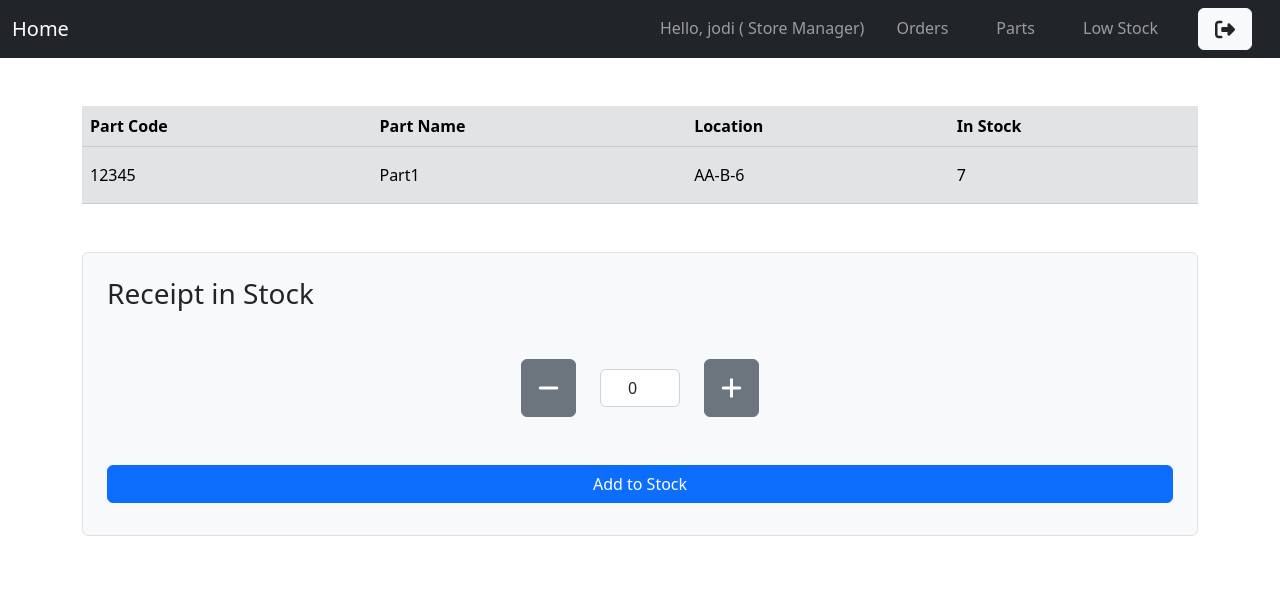
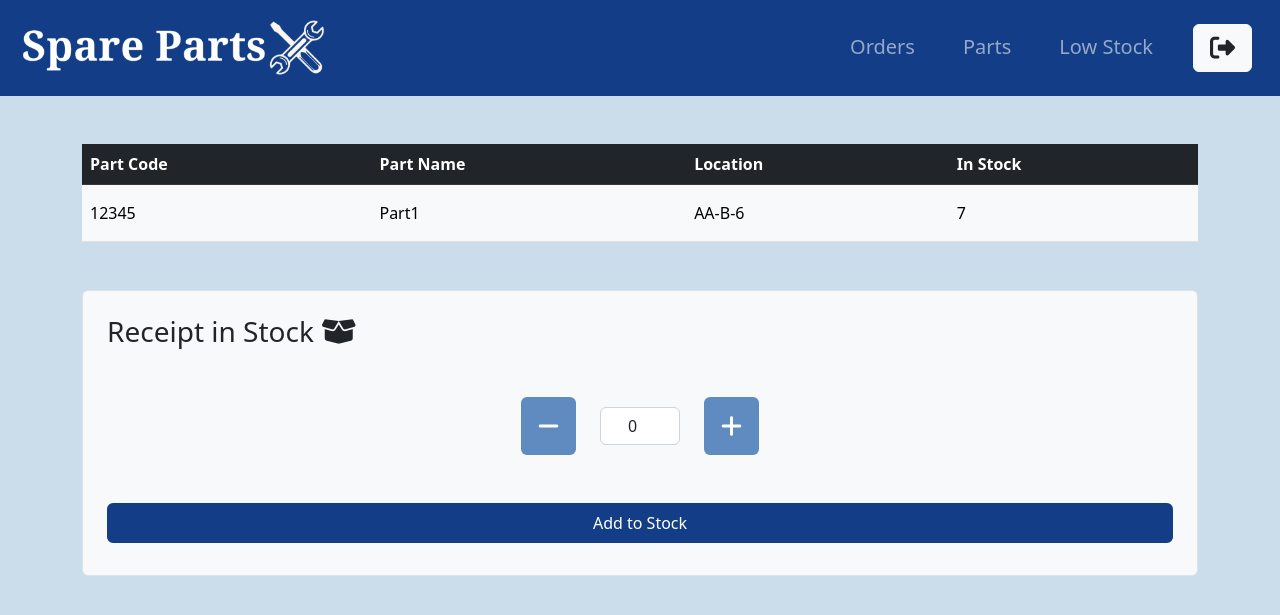
Before and after one commit to jodi-curtis/spare-parts, a Django app: page /parts/list/1 in a window 1280 px wide. Shown: the top 615 px of the page. Run offline with Django 5.2, Linux system fonts and the light colour scheme; a user stored in the database is signed in; data comes from the database, SQL or seed files in the repository; both versions use the stored data as it was after the commit; some libraries are stand-ins or nearby versions.

Commit message:
More styling

```diff
--- a/parts/templates/parts/base.html
+++ b/parts/templates/parts/base.html
@@ -17,10 +17,12 @@
 </head>
 <body>
     <!--Menu-->
-    <nav class="navbar navbar-expand-lg navbar-dark bg-dark mb-5" id="menu">
+    <nav class="navbar navbar-expand-lg navbar-dark mb-5" id="menu">
         <div class="container-fluid">
             <!--Link to home page-->
-            <a class="navbar-brand" href="{% url 'login-success' %}">Home</a>
+            <a class="navbar-brand" href="{% url 'login-success' %}">
+                <img src="{% static 'images/logo.png' %}" alt="Logo" id="logo">
+            </a>
             <!--Navbar toggle button for smaller screens-->
             <button class="navbar-toggler" type="button" data-bs-toggle="collapse" data-bs-target="#navbarNavDropdown" aria-controls="navbarNavDropdown" aria-expanded="false" aria-label="Toggle navigation">
                 <span class="navbar-toggler-icon"></span>
@@ -29,9 +31,6 @@
             <div class="collapse navbar-collapse justify-content-end" id="navbarNavDropdown">
                 <ul class="navbar-nav text-center">
                     {% if user.is_authenticated %}
-                        <span class="navbar-text mx-2">Hello, {{ user.username }} ( {{ user.profile.get_user_group_display  }})</span>
-
-
                         {% if user.profile.user_group == 'engineer' %}
                             <li class="nav-item mx-3">
                                 <a class="nav-link {% if request.resolver_match.url_name == 'parts-home' %}active{% endif %}" href="{% url 'parts-home' %}">Dashboard</a>
--- a/parts/templates/parts/home.html
+++ b/parts/templates/parts/home.html
@@ -7,7 +7,7 @@
                 <!--Search bar-->
                 <input type="text" name="searchVal" class="form-control me-4 input" placeholder="Search for part by code or name" value="{{ search_value }}">
                 <!--Search button-->
-                <button type="submit" class="btn btn-primary me-2"><i class="fa-solid fa-magnifying-glass fa-xl"></i></button>
+                <button type="submit" class="btn btn-dark-bg me-2"><i class="fa-solid fa-magnifying-glass fa-xl"></i></button>
             </div>
         </form>
     </div>
@@ -17,10 +17,10 @@
         <!--Orders split by status using bootstrap tabs-->
         <ul class="nav nav-tabs" id="projectsTabs" role="tablist">
             <li class="nav-item" role="presentation">
-                <button class="nav-link active" id="current-tab" data-bs-toggle="tab" data-bs-target="#current" type="button" role="tab" aria-controls="current" aria-selected="true">Current Orders<span class="badge rounded-pill bg-danger mx-2">{{ current_orders_count }}</span></button>
+                <button class="nav-link active order-tab" id="current-tab" data-bs-toggle="tab" data-bs-target="#current" type="button" role="tab" aria-controls="current" aria-selected="true">Current Orders<span class="badge rounded-pill bg-danger mx-2">{{ current_orders_count }}</span></button>
             </li>
             <li class="nav-item" role="presentation">
-                <button class="nav-link" id="past-tab" data-bs-toggle="tab" data-bs-target="#past" type="button" role="tab" aria-controls="past" aria-selected="false">Past Orders<span class="badge rounded-pill bg-danger mx-2">{{ past_orders_count }}</span></button>
+                <button class="nav-link order-tab" id="past-tab" data-bs-toggle="tab" data-bs-target="#past" type="button" role="tab" aria-controls="past" aria-selected="false">Past Orders<span class="badge rounded-pill bg-danger mx-2">{{ past_orders_count }}</span></button>
             </li>
         </ul>
 
--- a/parts/templates/parts/low_stock.html
+++ b/parts/templates/parts/low_stock.html
@@ -1,6 +1,6 @@
 {% extends "parts/base.html" %}
 {% block content %}
-    <h1 class="my-5">Low Stock</h1>
+    <h1 class="my-5">Low Stock <i class="fa-solid fa-circle-exclamation"></i></h1>
 
     <!--Table showing list of parts-->
     <table class="table table-light parts">
@@ -26,7 +26,7 @@
             {% else %}
                 <!--If no parts found, show not found message-->
                 <tr>
-                    <td colspan="3">No parts found...</td>
+                    <td colspan="4">No parts found...</td>
                 </tr>
             {% endif %}
         </tbody>
--- a/parts/templates/parts/part_detail.html
+++ b/parts/templates/parts/part_detail.html
@@ -2,8 +2,8 @@
 {% block content %}
 
     <!--Table showing part details-->
-    <table class="table table-secondary mb-5 parts">
-        <thead>
+    <table class="table table-light mb-5 parts">
+        <thead class="table-dark">
             <tr>
                 <th class="py-2">Part Code</th>
                 <th class="py-2">Part Name</th>
@@ -29,13 +29,13 @@
         <!--Form to receipt into stock-->
         <form method="post" class="p-4 border rounded bg-light">
             {% csrf_token %}
-            <h3>Receipt in Stock</h3>
+            <h3>Receipt in Stock <i class="fa-solid fa-box-open"></i></h3>
             <div class="form-group d-flex justify-content-center align-items-center my-5">
-                <button type="button" class="btn btn-secondary p-3" id="minus-btn-receipt"><i class="fa-solid fa-minus fa-xl"></i></button>
+                <button type="button" class="btn btn-minus p-3" id="minus-btn-receipt"><i class="fa-solid fa-minus fa-xl"></i></button>
                 <input type="number" id="stock_input" name="receipt_quantity" class="form-control text-center mx-4" value="0" readonly required style="max-width: 80px;">
-                <button type="button" class="btn btn-secondary p-3" id="plus-btn-receipt"><i class="fa-solid fa-plus fa-xl"></i></button>
+                <button type="button" class="btn btn-plus p-3" id="plus-btn-receipt"><i class="fa-solid fa-plus fa-xl"></i></button>
             </div>
-            <button type="submit" class="btn btn-primary mt-5 mb-2 w-100 d-block mx-auto">Add to Stock</button>
+            <button type="submit" class="btn btn-light-bg mt-5 mb-2 w-100 d-block mx-auto">Add to Stock</button>
         </form>
 
     {% endif %}
@@ -44,13 +44,13 @@
         <!--Form to add to order-->
         <form method="post" class="p-4 border rounded bg-light">
             {% csrf_token %}
-            <h3>Order</h3>
+            <h3>Order <i class="fa-solid fa-cart-plus"></i></h3>
             <div class="form-group d-flex justify-content-center align-items-center my-5">
-                <button type="button" class="btn btn-secondary p-3" id="minus-btn-order"><i class="fa-solid fa-minus fa-xl"></i></button>
+                <button type="button" class="btn btn-minus p-3" id="minus-btn-order"><i class="fa-solid fa-minus fa-xl"></i></button>
                 <input type="number" id="order_input" name="order_quantity" class="form-control text-center mx-4" value="0" readonly required style="max-width: 80px;">
-                <button type="button" class="btn btn-secondary p-3" id="plus-btn-order"><i class="fa-solid fa-plus fa-xl"></i></button>
+                <button type="button" class="btn btn-plus p-3" id="plus-btn-order"><i class="fa-solid fa-plus fa-xl"></i></button>
             </div>
-            <button type="submit" class="btn btn-primary mt-5 mb-2 w-100 d-block mx-auto">Add to Order</button>
+            <button type="submit" class="btn btn-light-bg mt-5 mb-2 w-100 d-block mx-auto">Add to Order</button>
         </form>
     {% endif %}
 
--- a/parts/templates/parts/part_list.html
+++ b/parts/templates/parts/part_list.html
@@ -1,13 +1,13 @@
 {% extends "parts/base.html" %}
 {% block content %}
-    <h1 class="my-5">Spare Parts List</h1>
+    <h1 class="my-5">Spare Parts List <i class="fa-solid fa-screwdriver-wrench"></i></h1>
 
     <form method="get" class="mb-5">
         <div class="form-group d-flex justify-content-between align-items-center">
             <!--Search bar-->
             <input type="text" name="searchVal" class="form-control me-4 input" placeholder="Search by code or name" value="{{ search_value }}">
             <!--Search button-->
-            <button type="submit" class="btn btn-primary me-2"><i class="fa-solid fa-magnifying-glass fa-xl"></i></button>
+            <button type="submit" class="btn btn-light-bg me-2"><i class="fa-solid fa-magnifying-glass fa-xl"></i></button>
             <!--Button to clear search-->
             <a href="{% url 'parts-list' %}" class="btn btn-secondary">Clear</a>
         </div>
--- a/static/css/style.css
+++ b/static/css/style.css
@@ -1,3 +1,34 @@
+
+.card{
+    font-size: 1em;
+}
+.pending-location{
+    background-color: #6A6294;
+    color: #ffffff;
+}
+
+.pending-quantity{
+    background-color: #CBDCEB;
+    color: #000000;
+
+}
+
+.order-status-btn{
+    background-color: #133E87;
+    color: #ffffff;
+    font-weight: bold;
+}
+
+.order-status-btn:hover{
+    background-color: #608BC1;
+    color: #ffffff;
+}
+
+.order-status-btn:active{
+    background-color: #CBDCEB !important;
+    color: #000000;
+}
+
 .card-hover {
     position: relative;
     overflow: hidden;
@@ -36,13 +67,79 @@
     width: 10%;
 }
 
+/*Menu*/
+#menu{
+    background-color: #133E87;
+    color: #ffffff;
+}
+
+#logo{
+    height: 50px;
+}
+
+#emptybasket{
+    height: 150px;
+}
+
+
 
 body{
     font-size: 1em;
+    background-color: #CBDCEB;
 }
 
 .btn{
     font-size: 0.9em;
+}
+
+.btn-dark-bg{
+    background-color: #608BC1;
+    color: #CBDCEB;
+    border: 2px solid #CBDCEB;
+}
+
+.btn-dark-bg:hover{
+    background-color: #CBDCEB;
+    color: #608BC1;
+    border: 2px solid #CBDCEB;
+}
+
+.btn-dark-bg:active{
+    background-color: #608BC1 !important;
+    color: #CBDCEB !important;
+    border: 2px solid #CBDCEB !important;
+    box-shadow: 0 5px #666;
+    transform: translateY(4px);
+}
+
+.btn-light-bg{
+    background-color: #133E87;
+    color: #ffffff;
+    border: 2px solid #133E87;
+}
+
+.btn-light-bg:hover{
+    background-color: #608BC1;
+    color: #ffffff;
+    border: 2px solid #133E87;
+}
+
+.btn-light-bg:active{
+    background-color: #133E87 !important;
+    color: #ffffff !important;
+    border: 2px solid #133E87 !important;
+    box-shadow: 0 5px #666;
+    transform: translateY(4px);
+}
+
+.btn-minus, .btn-plus{
+    background-color: #608BC1;
+    color: #ffffff;
+}
+
+.btn-minus:hover, .btn-plus:hover{
+    background-color: #133E87;
+    color: #ffffff;
 }
 
 .input, .myOrders, .parts, .basket{
@@ -54,7 +151,23 @@ body{
     font-size: 2em;
 }
 
+.order-tab{
+    color: #608BC1;
+}
+
+.order-tab:hover{
+    color: #ffffff;
+}
+
+#projectsTabs .nav-link.active{
+    font-weight: bold;
+}
+
 @media (min-width: 600px){
+    #logo{
+        height:60px;
+    }
+
     .input, .myOrders, .parts, .basket{
         font-size: 1em;
     }
@@ -62,8 +175,24 @@ body{
     .btn{
         font-size: 1em;
     }
+
+    #emptybasket{
+        height: 200px;
+    }
+    .card{
+        font-size: 1.1em;
+    }
 }
 
 @media (min-width: 1100px) {
+    .navbar{
+        font-size: 1.25em;
+    }
+    #logo{
+        height: 70px;
+    }
 
+    #emptybasket{
+        height: 250px;
+    }
 }
```
Also changed, not shown: basket/templates/basket/basket.html (+6 -2 lines), orders/templates/orders/order_list.html (+4 -4 lines), db.sqlite3, static/images/emptybasket.png (added), static/images/logo.png (added).
